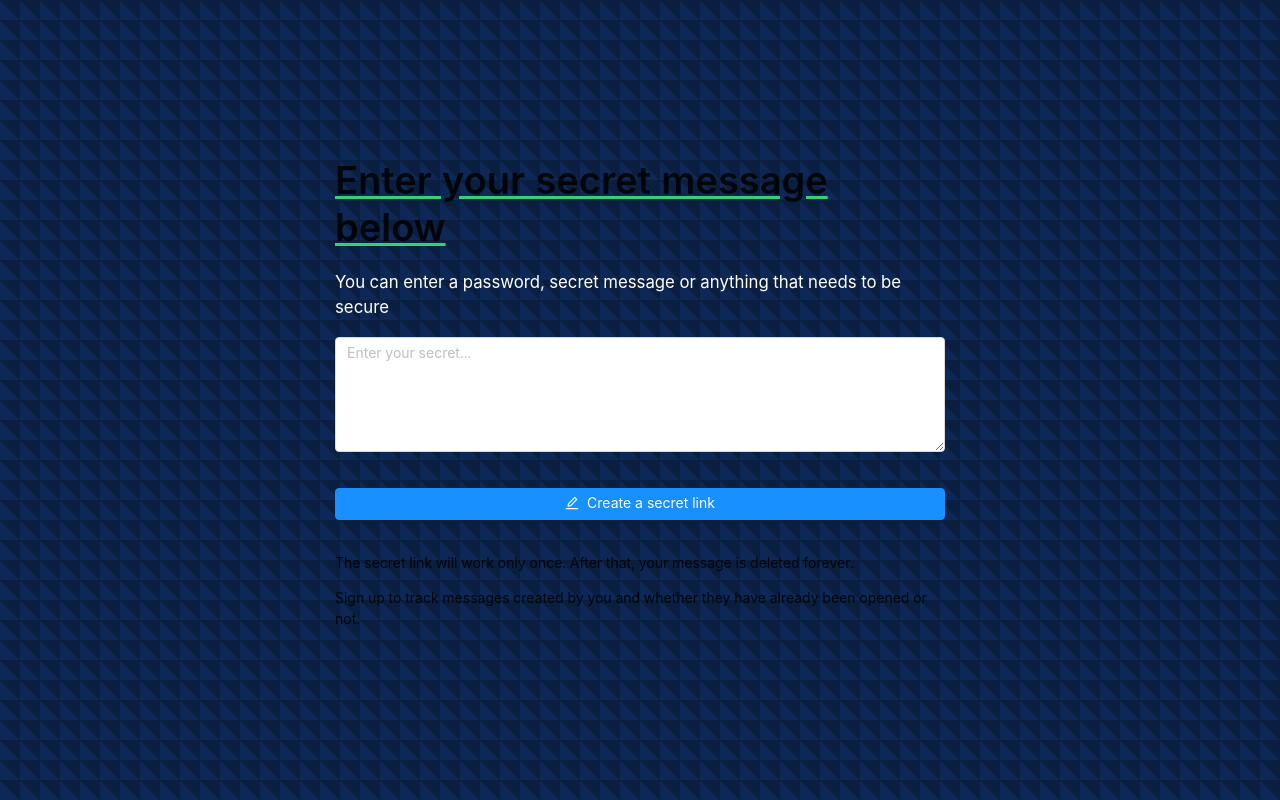
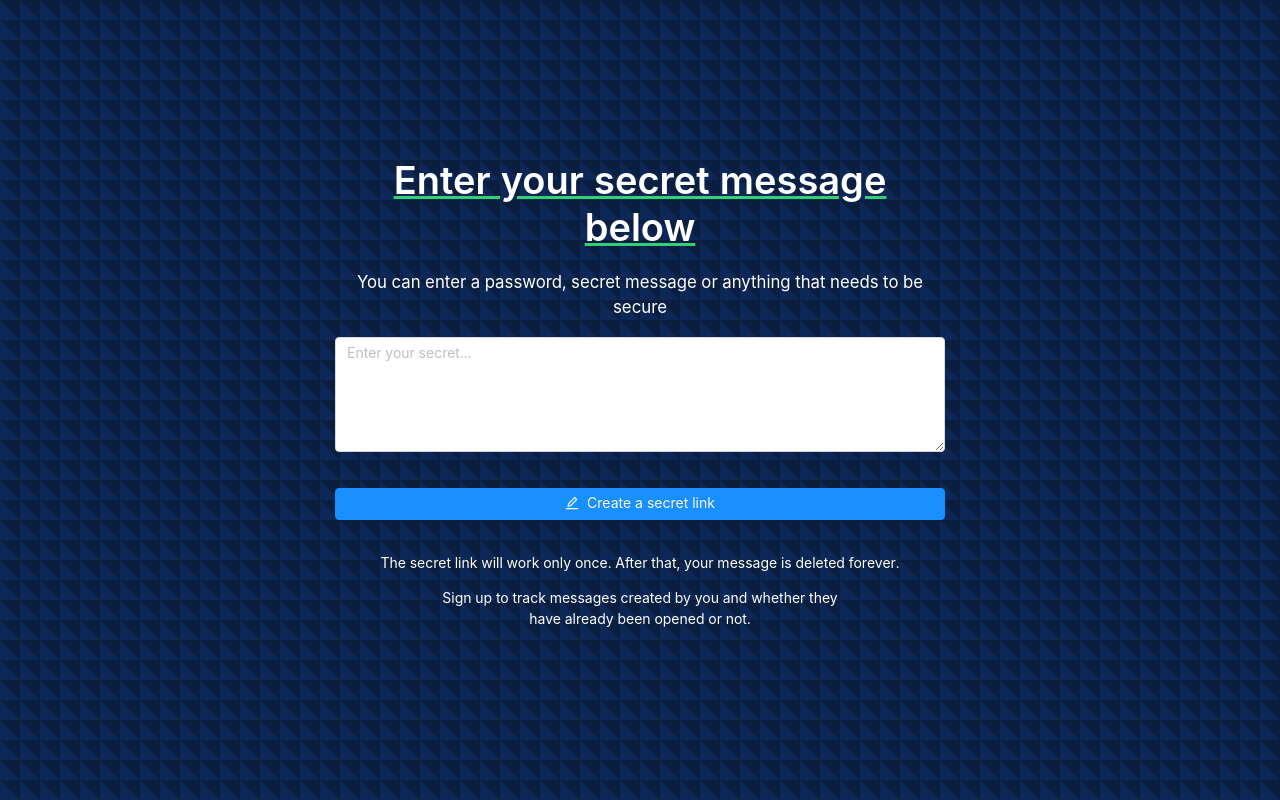
Before and after one commit to kozlovvski/secret-message, a React (Create React App) app: page /app in a window 1280 px wide. Built offline with nearby package versions, Linux system fonts and the light colour scheme.

Commit message:
refactor(add-new-message): fix broken css selectors after refactor

```diff
--- a/src/features/add-new-message/common.module.scss
+++ b/src/features/add-new-message/common.module.scss
@@ -8,8 +8,8 @@
   font-size: 1.2em;
 }
 
-title,
+.title,
 .subtitle,
-.footnore {
-  color: #fff;
+.footnote {
+  color: #fff !important;
 }
--- a/src/features/add-new-message/components/CreateMessageForm/CreateMessageForm.tsx
+++ b/src/features/add-new-message/components/CreateMessageForm/CreateMessageForm.tsx
@@ -8,7 +8,7 @@ import React from "react";
 import { CreateSMessagePayload } from "typings/secret-message";
 
 import styles from "./CreateMessageForm.module.scss";
-import featureStyles from "features/add-new-message/common.module.scss";
+import featureStyles from "../../common.module.scss";
 
 export interface ICreateMessageFormProps {
   children?: never;
@@ -33,7 +33,7 @@ const CreateMessageForm: React.FC<ICreateMessageFormProps> = ({
 
   return (
     <div
-      className={`${featureStyles["CreateMessageForm"]} ${className} wrapper`}
+      className={`${styles["CreateMessageForm"]} ${className} wrapper`}
       data-testid="component-CreateMessageForm"
     >
       <Typography.Title className={featureStyles["title"]}>
```
